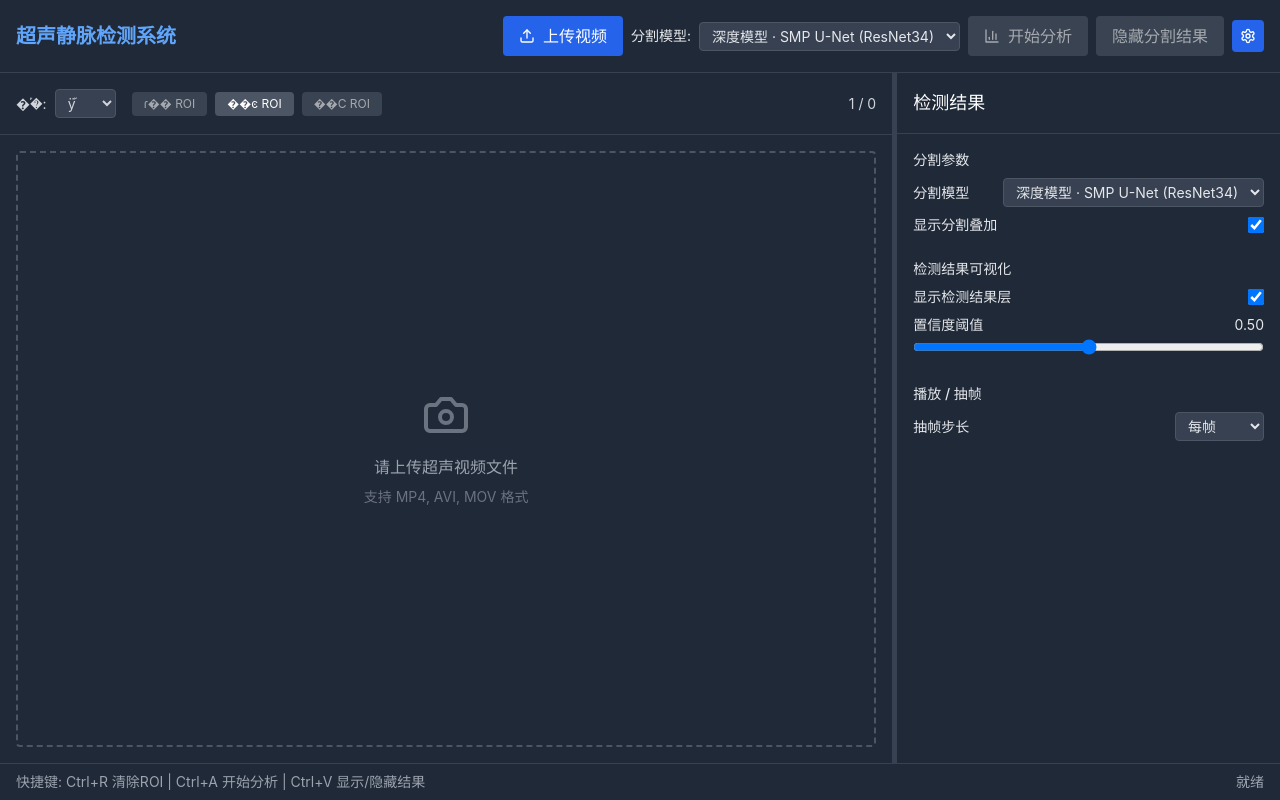
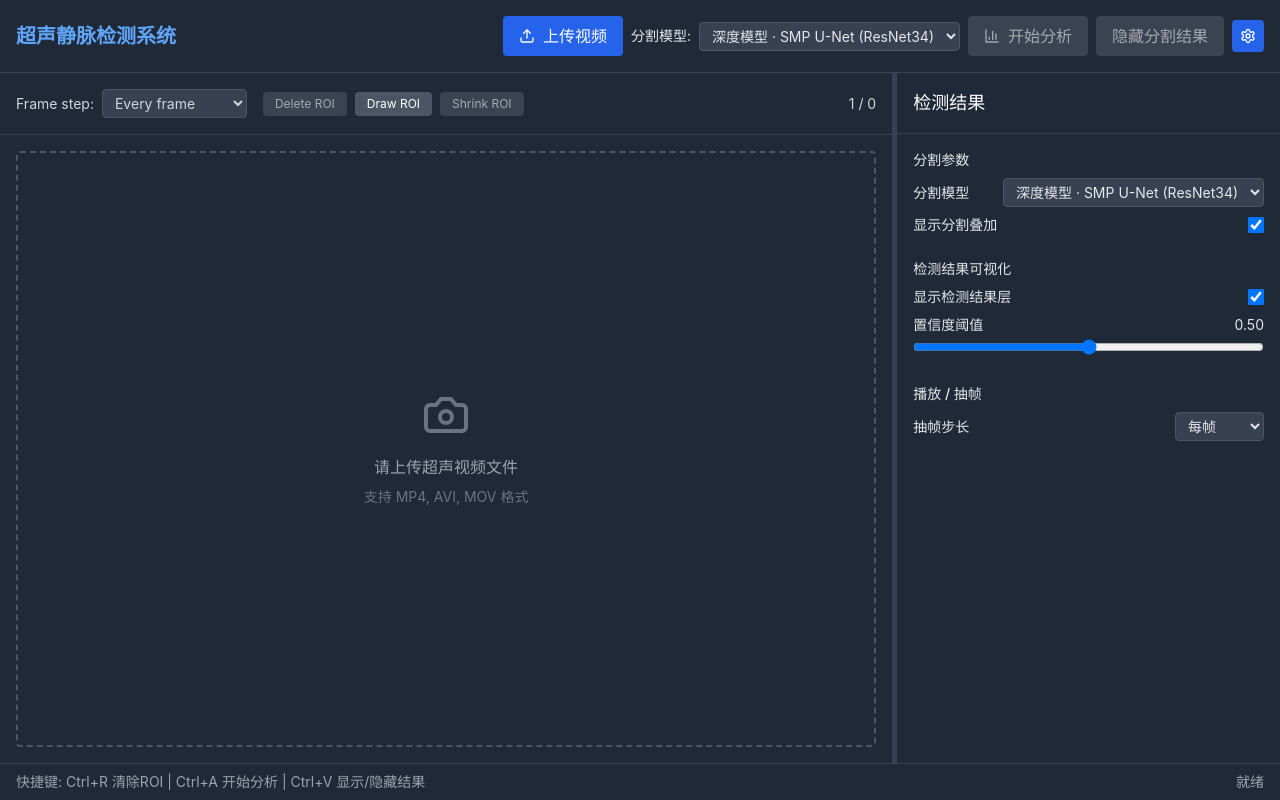
Before and after one commit to jiazeyu1987/VeinDetector, a React (Vite) app in the folder frontend/ultrasound-vein-detection/: page / in a window 1280 px wide. Built offline with nearby package versions, Linux system fonts and the light colour scheme; no server answers.

Commit message:
功能对了

```diff
--- a/frontend/ultrasound-vein-detection/src/components/MainLayout.tsx
+++ b/frontend/ultrasound-vein-detection/src/components/MainLayout.tsx
@@ -378,11 +378,11 @@ export const MainLayout: React.FC = () => {
           className="bg-gray-800 border-r border-gray-700 flex flex-col"
           style={{ width: `${leftPanelSize}%` }}
         >
-                    <div className="p-4 border-b border-gray-700">
+                              <div className="p-4 border-b border-gray-700">
             <div className="flex items-center justify-between">
               <div className="flex items-center space-x-4">
                 <div className="flex items-center space-x-2 text-sm text-gray-300">
-                  <span>��֡:</span>
+                  <span>Frame step:</span>
                   <select
                     value={frameStep}
                     onChange={e => {
@@ -392,10 +392,10 @@ export const MainLayout: React.FC = () => {
                     }}
                     className="bg-gray-700 border border-gray-600 rounded px-2 py-1 text-sm focus:outline-none"
                   >
-                    <option value={1}>ÿ֡</option>
-                    <option value={2}>ÿ2֡</option>
-                    <option value={5}>ÿ5֡</option>
-                    <option value={10}>ÿ10֡</option>
+                    <option value={1}>Every frame</option>
+                    <option value={2}>Every 2 frames</option>
+                    <option value={5}>Every 5 frames</option>
+                    <option value={10}>Every 10 frames</option>
                   </select>
                 </div>
                 <div className="flex items-center space-x-2 ml-4">
@@ -404,7 +404,7 @@ export const MainLayout: React.FC = () => {
                     disabled={!currentROI}
                     className="px-3 py-1 bg-red-600 hover:bg-red-500 disabled:bg-gray-600 disabled:cursor-not-allowed text-white rounded text-xs"
                   >
-                    ɾ�� ROI
+                    Delete ROI
                   </button>
                   <button
                     onClick={() => setIsROIMode(prev => !prev)}
@@ -412,18 +412,18 @@ export const MainLayout: React.FC = () => {
                       isROIMode ? 'bg-green-500 hover:bg-green-400' : 'bg-gray-600 hover:bg-gray-500'
                     }`}
                   >
-                    ��ͼ ROI
+                    Draw ROI
                   </button>
                   <button
                     onClick={handleShrinkROI}
                     disabled={!currentROI}
                     className="px-3 py-1 bg-blue-600 hover:bg-blue-500 disabled:bg-gray-600 disabled:cursor-not-allowed text-white rounded text-xs"
                   >
-                    ��С ROI
+                    Shrink ROI
                   </button>
                   {currentROI && (
                     <span className="text-xs bg-blue-600 px-2 py-1 rounded text-white">
-                      ROI �ѹ���
+                      ROI selected
                     </span>
                   )}
                 </div>
```
